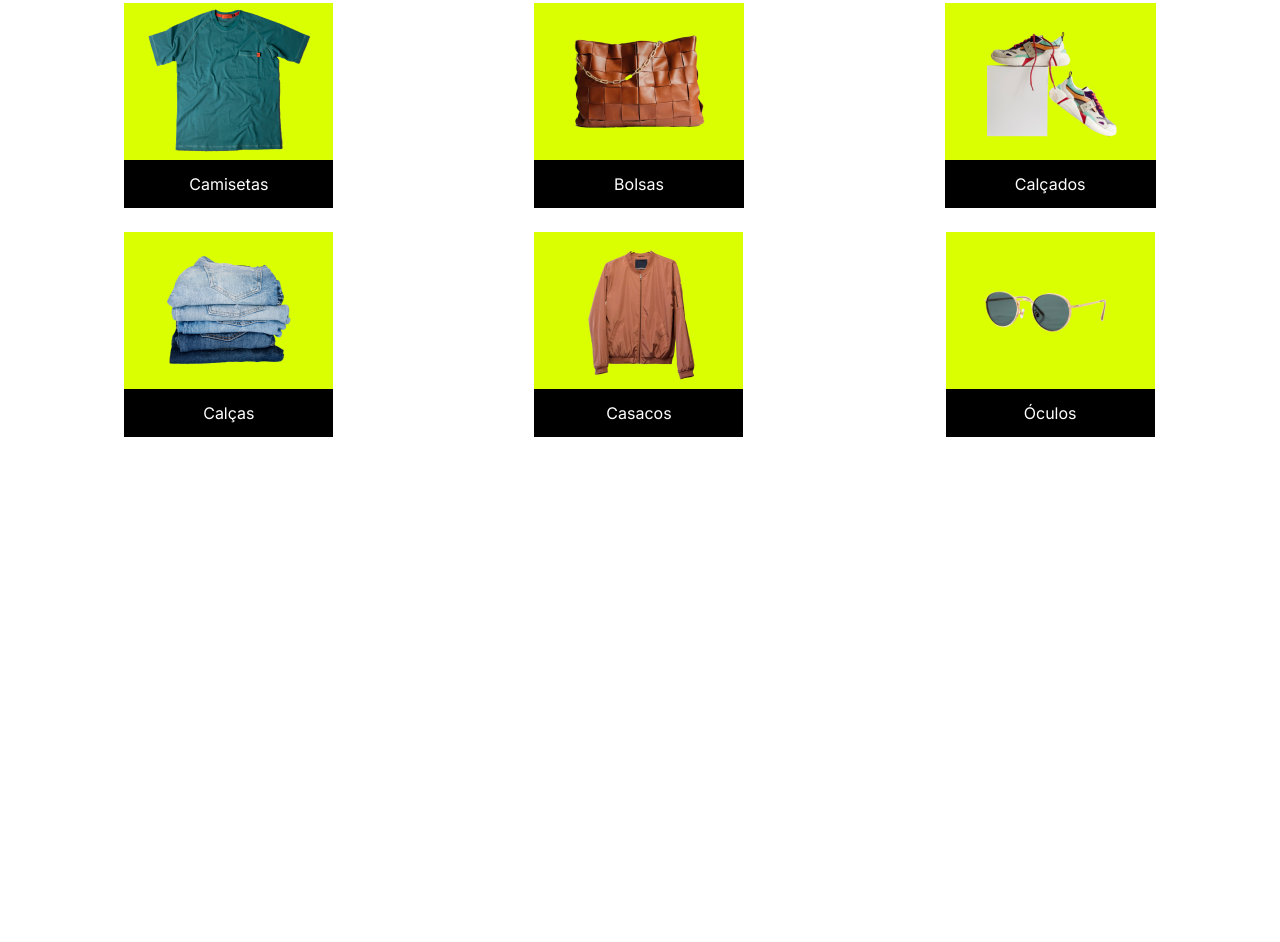
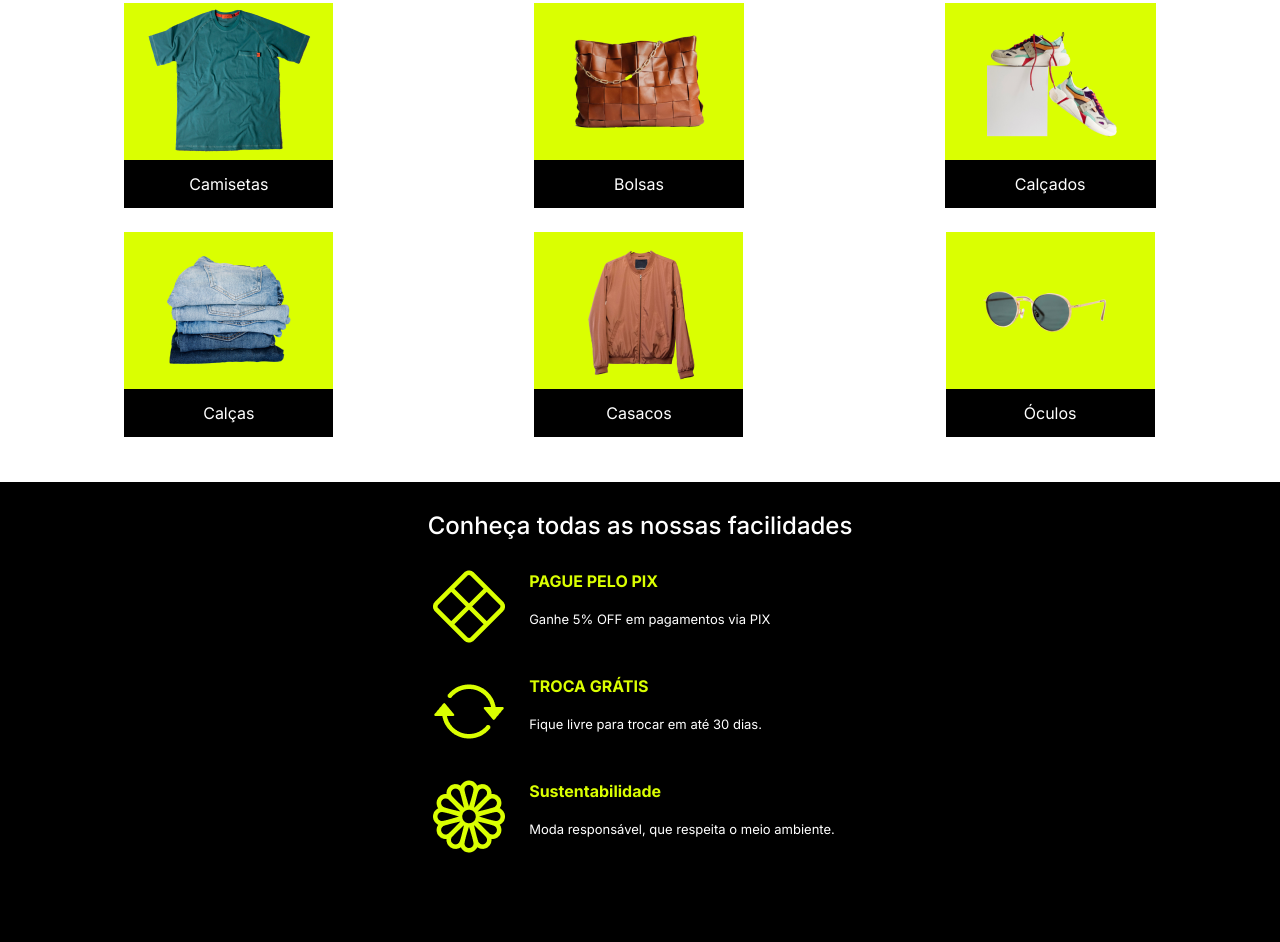
Before and after one commit to marcos-bento/Alura-Challenge-Front-End-2, a plain HTML site: page index.html in a window 1280 px wide. Shown: the part 839-1781 px from the top of the page. Before the commit the page ends 1321 px from the top, so only its background shows below. Drawn offline with nearby package versions, Linux system fonts and the light colour scheme.

Commit message:
Finalizando o card Facilidades

```diff
--- /dev/null
+++ b/assets/css/infos.css
@@ -0,0 +1,130 @@
+
+.infos{
+    background-color: black;
+    width: 100%;
+    height: 455px;
+    display: flex;
+    flex-direction: column;
+    align-items: center;
+    gap: 32px;
+}
+
+.infos_title{
+    color: white;
+    font-size: 24px;
+    font-weight: 500;
+    text-align: center;
+    margin-top: 2rem;
+}
+
+.infos_container{
+    display: flex;
+    flex-direction: column;
+    gap: 32px;
+}
+
+.infos_topic{
+    display: flex;
+    gap: 24px;
+    margin-left: 26px;
+}
+
+.infos_right{
+    display: flex;
+    flex-direction: column;
+    gap: 16px;
+}
+
+.infos_text{
+    margin-right: 70px;
+}
+
+.infos_text_1{
+    margin-right: 80px;
+}
+
+.infos_mobile{
+    display: block;
+}
+
+.infos_tablet, .infos_desktop {
+    display: none;
+}
+
+.infos_label{
+    color: var(--color-lime);
+    font-size: 16px;
+    font-weight: 700;
+    line-height: 23px;
+}
+
+.infos_text{
+    color: white;
+    font-size: 13px;
+    line-height: 20px;
+}
+
+/* Media query for 768px */
+@media screen and (min-width: 768px) {
+
+    .infos{
+        height: 460px;
+        display: flex;
+        flex-direction: column;
+        align-items: center;
+        gap: 32px;
+    }
+
+    .infos_topic{
+        margin-left: 0;
+    }
+
+    .infos_container{
+        margin: 0 232px;
+    }
+
+    .infos_tablet{
+        display: block;
+    }
+
+    .infos_mobile, .infos_desktop {
+        display: none;
+    }
+
+    .infos_text{
+        margin-right: 12px;
+    }
+
+    .infos_text_1{
+        margin-right: 20px;
+    }
+
+}
+
+/* Media query for 1440px */
+@media screen and (min-width: 1440px) {
+
+    .infos{
+        height: 232px;
+        display: flex;
+        gap: 32px;
+    }
+
+    .infos_container{
+        flex-direction: row;
+        margin: 0 232px;
+    }
+
+    .infos_desktop{
+        display: block;
+    }
+
+    .infos_tablet, .infos_mobile {
+        display: none;
+    }
+
+    .infos_text{
+        margin-right: 40px;
+    }
+
+}
--- a/assets/css/style.css
+++ b/assets/css/style.css
@@ -2,6 +2,7 @@
 @import url("header.css");
 @import url("banner.css");
 @import url("category.css");
+@import url("infos.css");
 
 /* Setting the principal variables */
 :root{
--- a/index.html
+++ b/index.html
@@ -168,12 +168,60 @@
         </section>
 
 
+
+
+        <section class="infos">
+
+            <h3 class="infos_title">Conheça todas as nossas facilidades</h3>
+
+            <div class="infos_container">
+
+                <div class="infos_topic">
+                    <div class="infos_left">
+                        <img class="infos_mobile" src="assets/img/Mobile/Ícones/x-diamond.png" alt="Ícone do PIX, sinalizando que a loja aceita pagamentos via PIX">
+                        <img class="infos_tablet" src="assets/img/Tablet/Ícones/x-diamond (1).png" alt="Ícone do PIX, sinalizando que a loja aceita pagamentos via PIX">
+                        <img class="infos_desktop" src="assets/img/Desktop/Ícones/x-diamond (2).png" alt="Ícone do PIX, sinalizando que a loja aceita pagamentos via PIX">
+                    </div>
+                    <div class="infos_right">
+                        <h4 class="infos_label">PAGUE PELO PIX</h4>
+                        <p class="infos_text infos_text_1">Ganhe 5% OFF em pagamentos via PIX</p>
+                    </div>
+                </div>
+
+                <div class="infos_topic">
+                    <div class="infos_left">
+                        <img class="infos_mobile" src="assets/img/Mobile/Ícones/arrow-repeat.png" alt="Duas setas em circulo formando um loop">
+                        <img class="infos_tablet" src="assets/img/Tablet/Ícones/arrow-repeat (1).png" alt="Duas setas em circulo formando um loop">
+                        <img class="infos_desktop" src="assets/img/Desktop/Ícones/arrow-repeat (2).png" alt="Duas setas em circulo formando um loop">
+                    </div>
+                    <div class="infos_right">
+                        <h4 class="infos_label">TROCA GRÁTIS</h4>
+                        <p class="infos_text">Fique livre para trocar em até 30 dias.</p>
+                    </div>
+                </div>
+
+                <div class="infos_topic">
+                    <div class="infos_left">
+                        <img class="infos_mobile" src="assets/img/Mobile/Ícones/flower1.png" alt="Uma flor, simbolizando o sentimento de responsabilidade ambiental">
+                        <img class="infos_tablet" src="assets/img/Tablet/Ícones/flower1 (1).png" alt="Uma flor, simbolizando o sentimento de responsabilidade ambiental">
+                        <img class="infos_desktop" src="assets/img/Desktop/Ícones/flower1 (3).png" alt="Uma flor, simbolizando o sentimento de responsabilidade ambiental">
+                    </div>
+                    <div class="infos_right">
+                        <h4 class="infos_label">Sustentabilidade</h4>
+                        <p class="infos_text">Moda responsável, que respeita o meio ambiente.</p>
+                    </div>
+
+                </div>
+
+            </div>
+
+        </section>
+
         <!-- link do scripts in body -->
         <script async src="assets/js/index.js"></script>
 
         <!-- Swiper JS -->
         <script src="https://cdn.jsdelivr.net/npm/swiper@9/swiper-bundle.min.js"></script>
-
 
         <!-- Initialize Swiper -->
         <script>
```
